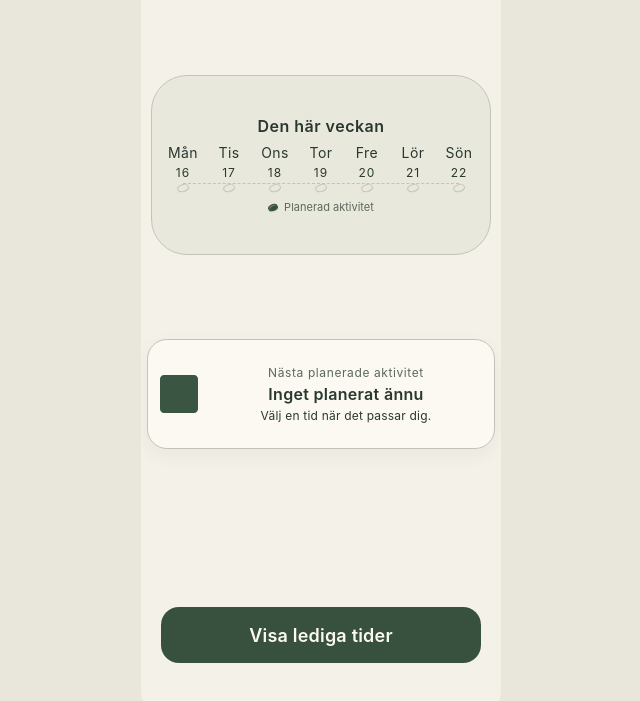
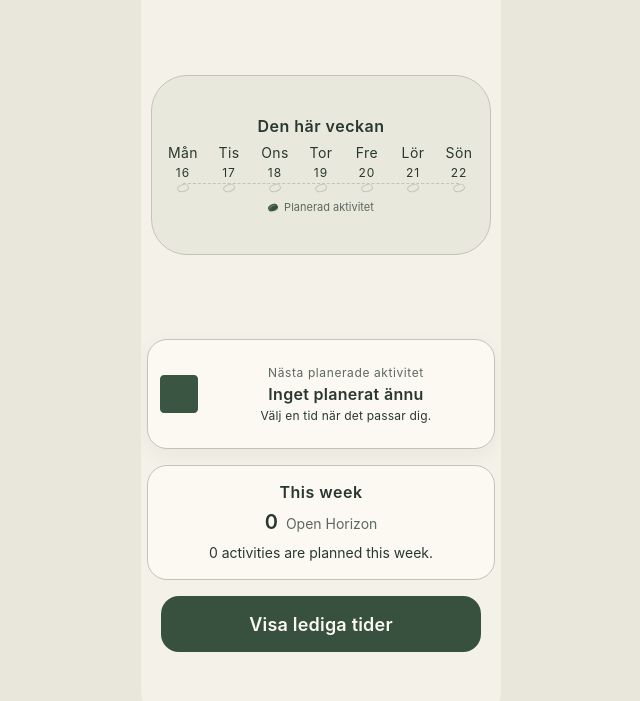
Before and after one commit to hybertius/Acta-Diurna, a plain HTML site: page src/index.html in a window 1280 px wide. Shown: the part 77-778 px from the top of the page, without its empty margins (319-959 px from the left). Drawn offline with Linux system fonts and the light colour scheme.

Commit message:
Milestone 4-B

```diff
--- a/src/scripts/app.js
+++ b/src/scripts/app.js
@@ -1,4 +1,5 @@
 import { trainingPlannerDomain as domain } from "./domain.js";
+import { renderWeeklySummary } from "./weekly-summary.js";
 
 const STORAGE_KEY = "training-planner.scheduled-activities.v1";
 const PREFERENCES_STORAGE_KEY = "training-planner.user-preferences.v1";
@@ -212,7 +213,7 @@ function renderCalendar() {
 
   return `
     <section class="week-calendar" aria-label="Den här veckan">
-      <h2>Den här veckan</h2>
+      <h3>Den här veckan</h3>
       <div class="week-calendar__days">
         ${labels
           .map((label, index) => {
@@ -243,6 +244,8 @@ function renderCalendar() {
 function renderHomeScreen() {
   const upcoming = getUpcomingActivity();
   const activity = upcoming ? getActivity(upcoming.activityId) : null;
+  const weeklyAwareness = domain.getWeeklyAwareness(state.scheduledActivities);
+  const weeklyGuidance = domain.getWeeklyGuidance(weeklyAwareness);
   const upcomingTitle = upcoming && activity
     ? `${formatWeekday(upcoming.date)} ${upcoming.time} · ${activity.name}`
     : "Inget planerat ännu";
@@ -263,6 +266,7 @@ function renderHomeScreen() {
           <p class="upcoming-card__details">${upcomingDetails}</p>
         </div>
       </article>
+      ${renderWeeklySummary(weeklyAwareness, weeklyGuidance)}
       ${renderStorageWarning()}
       <button class="primary-action" type="button" data-action="show-times">Visa lediga tider</button>
     </section>
--- a/src/scripts/domain.js
+++ b/src/scripts/domain.js
@@ -88,6 +88,7 @@ const contextMatchBonuses = {
   equipment: 1,
 };
 const slotDefinitions = [
+  { weekdayOffset: 0, time: "10:30" },
   { weekdayOffset: 1, time: "10:30" },
   { weekdayOffset: 2, time: "10:30" },
   { weekdayOffset: 3, time: "16:30" },
@@ -112,6 +113,22 @@ function startOfWeek(date) {
   return monday;
 }
 
+function getWeeklyAwarenessLabel(activitiesThisWeek) {
+  if (activitiesThisWeek === 0) {
+    return "Open Horizon";
+  }
+  if (activitiesThisWeek <= 2) {
+    return "Light Activity";
+  }
+  if (activitiesThisWeek <= 4) {
+    return "Steady Activity";
+  }
+  if (activitiesThisWeek <= 6) {
+    return "High Activity";
+  }
+  return "Full Week";
+}
+
 function getWeeklyAwareness(bookings, referenceDate = new Date()) {
   const start = startOfWeek(referenceDate);
   const end = new Date(start);
@@ -129,20 +146,32 @@ function getWeeklyAwareness(bookings, referenceDate = new Date()) {
       ).length
     : 0;
 
-  let label;
-  if (activitiesThisWeek === 0) {
-    label = "Open Horizon";
-  } else if (activitiesThisWeek <= 2) {
-    label = "Light Activity";
-  } else if (activitiesThisWeek <= 4) {
-    label = "Steady Activity";
-  } else if (activitiesThisWeek <= 6) {
-    label = "High Activity";
-  } else {
-    label = "Full Week";
+  return {
+    activitiesThisWeek,
+    label: getWeeklyAwarenessLabel(activitiesThisWeek),
+  };
+}
+
+function getWeeklyGuidance(summary) {
+  const validShape =
+    summary !== null &&
+    typeof summary === "object" &&
+    Number.isInteger(summary.activitiesThisWeek) &&
+    summary.activitiesThisWeek >= 0;
+  const validSummary =
+    validShape && summary.label === getWeeklyAwarenessLabel(summary.activitiesThisWeek);
+
+  if (!validSummary) {
+    throw new TypeError("A valid weekly awareness summary is required.");
   }
 
-  return { activitiesThisWeek, label };
+  const { activitiesThisWeek } = summary;
+  const activityWord = activitiesThisWeek === 1 ? "activity is" : "activities are";
+
+  return {
+    key: "weekly-activity-count",
+    message: `${activitiesThisWeek} ${activityWord} planned this week.`,
+  };
 }
 
 function createTimeSlots() {
@@ -252,6 +281,7 @@ export const trainingPlannerDomain = Object.freeze({
   getActivity: (activityId) => activityById.get(activityId) ?? null,
   getRecommendations,
   getWeeklyAwareness,
+  getWeeklyGuidance,
   locationLabels,
   localDateKey,
   startOfWeek,
--- /dev/null
+++ b/src/scripts/weekly-summary.js
@@ -0,0 +1,35 @@
+function renderWeeklySummary(summary, guidance) {
+  const validSummary =
+    summary !== null &&
+    typeof summary === "object" &&
+    Number.isInteger(summary.activitiesThisWeek) &&
+    summary.activitiesThisWeek >= 0 &&
+    typeof summary.label === "string" &&
+    summary.label.length > 0;
+  const validGuidance =
+    guidance !== null &&
+    typeof guidance === "object" &&
+    typeof guidance.key === "string" &&
+    guidance.key.length > 0 &&
+    typeof guidance.message === "string" &&
+    guidance.message.length > 0;
+
+  if (!validSummary || !validGuidance) {
+    throw new TypeError("Weekly summary facts and guidance are required.");
+  }
+
+  return `
+    <section class="weekly-summary">
+      <h3 class="weekly-summary__heading">This week</h3>
+      <div class="weekly-summary__facts">
+        <p class="weekly-summary__count">${summary.activitiesThisWeek}</p>
+        <p class="weekly-summary__label">${summary.label}</p>
+      </div>
+      <p class="weekly-summary__guidance" data-guidance-key="${guidance.key}">
+        ${guidance.message}
+      </p>
+    </section>
+  `;
+}
+
+export { renderWeeklySummary };
--- a/src/styles/components.css
+++ b/src/styles/components.css
@@ -13,7 +13,7 @@
   text-align: center;
 }
 
-.week-calendar h2 {
+.week-calendar h3 {
   margin: 0;
   font-size: 16px;
   font-weight: 600;
@@ -84,6 +84,53 @@
 .week-calendar__legend .week-calendar__marker {
   width: 10px;
   height: 7px;
+}
+
+.weekly-summary {
+  display: grid;
+  width: min(calc(100% - 12px), 348px);
+  gap: var(--space-2);
+  margin-top: var(--space-4);
+  padding: var(--space-4);
+  border: 1px solid var(--colour-border-default);
+  border-radius: var(--radius-card);
+  background: var(--colour-surface);
+  color: var(--colour-text);
+  text-align: center;
+}
+
+.weekly-summary__heading,
+.weekly-summary__facts p,
+.weekly-summary__guidance {
+  margin: 0;
+}
+
+.weekly-summary__heading {
+  font-size: 16px;
+  font-weight: 600;
+  letter-spacing: 0.5px;
+}
+
+.weekly-summary__facts {
+  display: flex;
+  align-items: baseline;
+  justify-content: center;
+  gap: var(--space-2);
+}
+
+.weekly-summary__count {
+  font-size: 20px;
+  font-weight: 600;
+}
+
+.weekly-summary__label {
+  color: var(--colour-text-muted);
+  font-size: 14px;
+}
+
+.weekly-summary__guidance {
+  font-size: 14px;
+  line-height: 1.5;
 }
 
 .upcoming-card,
--- a/src/styles/screens.css
+++ b/src/styles/screens.css
@@ -44,14 +44,14 @@
 }
 
 .home-screen .primary-action,
-.time-screen .primary-action[data-action="reset-plan"] {
+.time-screen .primary-action {
   width: min(calc(100% - 40px), 320px);
   min-height: 56px;
   flex-basis: 56px;
 }
 
 .home-screen .primary-action {
-  margin-top: auto;
+  margin-top: var(--space-4);
   margin-bottom: 8px;
 }
 
```
Also changed, not shown: 3 other files.
